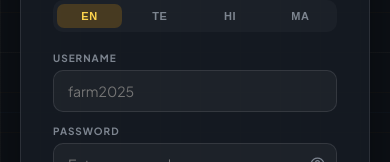
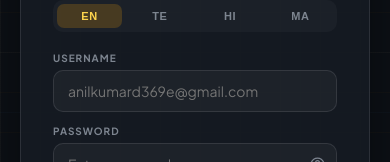
Before and after one commit to Anilkumar7980/sri-farms, a React (Vite) app: page / in a window 390 px wide. Shown: the part 428-590 px from the top of the page. Built offline with nearby package versions, Linux system fonts and the light colour scheme.

Commit message:
Update input placeholder and CSS media queries

```diff
--- a/App.jsx
+++ b/App.jsx
@@ -58,10 +58,12 @@ html,body{height:100%;font-family:'Plus Jakarta Sans',sans-serif;background:#0D1
 .spin{animation:spin 1s linear infinite}
 .badge-pop{animation:badge-pop 0.4s cubic-bezier(0.34,1.56,0.64,1) forwards}
 @media(max-width:768px){.desktop-only{display:none!important}.mobile-only{display:flex!important}.sidebar-wrap{transform:translateX(-100%)!important}.sidebar-wrap.open{transform:translateX(0)!important}.main-wrap{margin-left:0!important;padding-bottom:72px}}
-@media(min-width:769px){.mobile-only{display:none!important}.mob-overlay{display:none!important}}
+@media(min-width:769px){.mobile-only{display:none!important}}
 .sidebar-wrap{transform:translateX(-100%);transition:transform 0.28s cubic-bezier(0.16,1,0.3,1)}
+.sidebar-wrap.open{transform:translateX(0)!important}
+.mob-overlay.open{display:block!important}
 .mobile-only{display:none}
-.mob-overlay{display:none}
+.mob-overlay{display:none;position:fixed;inset:0;background:rgba(0,0,0,0.65);z-index:99}
 
 `;
 
@@ -2754,7 +2756,7 @@ function LoginPage({onLogin,lang,setLang}){
             {/* Username */}
             <div style={{display:"flex",flexDirection:"column",gap:6}}>
               <label style={{fontSize:10,fontWeight:700,color:"#7D8590",textTransform:"uppercase",letterSpacing:"0.1em"}}>{t.username}</label>
-              <input value={u} onChange={e=>setU(e.target.value)} placeholder="farm2025" autoComplete="username"
+              <input value={u} onChange={e=>setU(e.target.value)} placeholder="anilkumard369e@gmail.com" autoComplete="username"
                 style={{padding:"11px 14px",borderRadius:10,border:`1.5px solid ${u?"rgba(245,158,11,0.4)":"rgba(255,255,255,0.1)"}`,fontSize:14,color:"#E6EDF3",background:"rgba(255,255,255,0.04)",fontFamily:"'Plus Jakarta Sans',sans-serif",outline:"none",transition:"border-color 0.2s"}}/>
             </div>
             {/* Password */}
```
